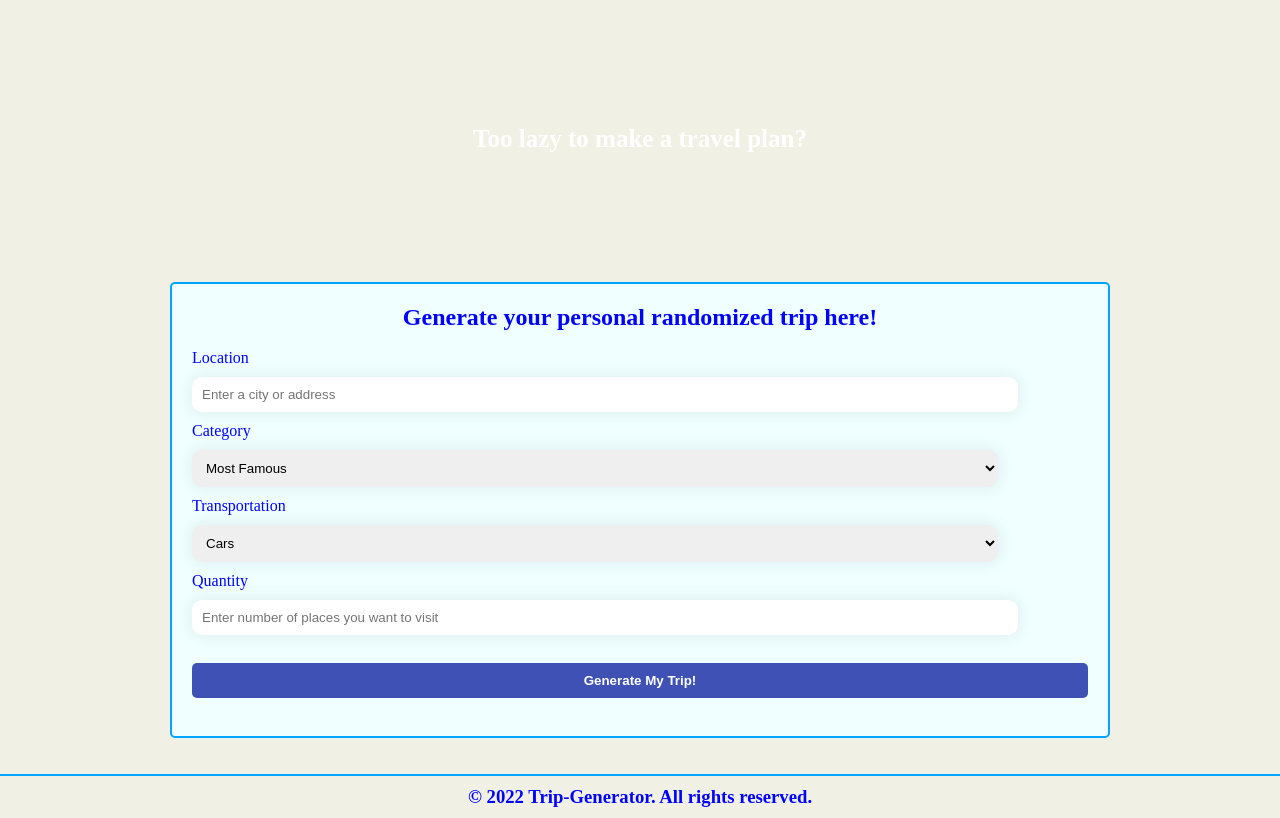
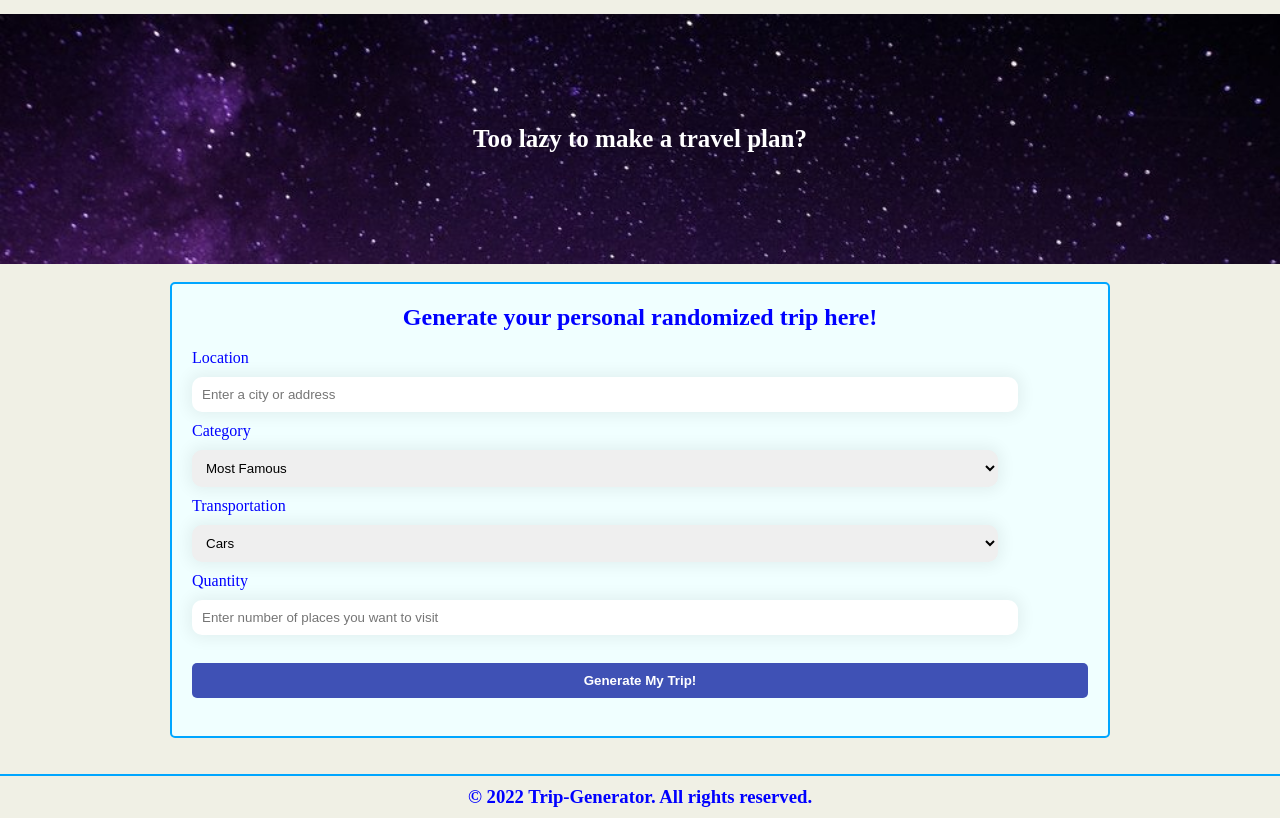
Before and after one commit to BigFace1V10/trip-generator, a plain HTML site: page frontend/index.html in a window 1280 px wide. Shown: the part 51-869 px from the top of the page. Drawn offline with Linux system fonts and the light colour scheme; a web font is replaced by a local one.

Commit message:
add image folder

```diff
--- a/frontend/index.css
+++ b/frontend/index.css
@@ -17,7 +17,7 @@ h1, h2, h3{
     margin: 0;
 }
 .slogan-image {
-    background-image:url(../../images/starview.jpg);
+    background-image:url(images/starview.jpg);
     background-repeat: no-repeat;
     background-size: cover;
     height: 250px;
```
Also changed, not shown: frontend/images/starview.jpg (added).
